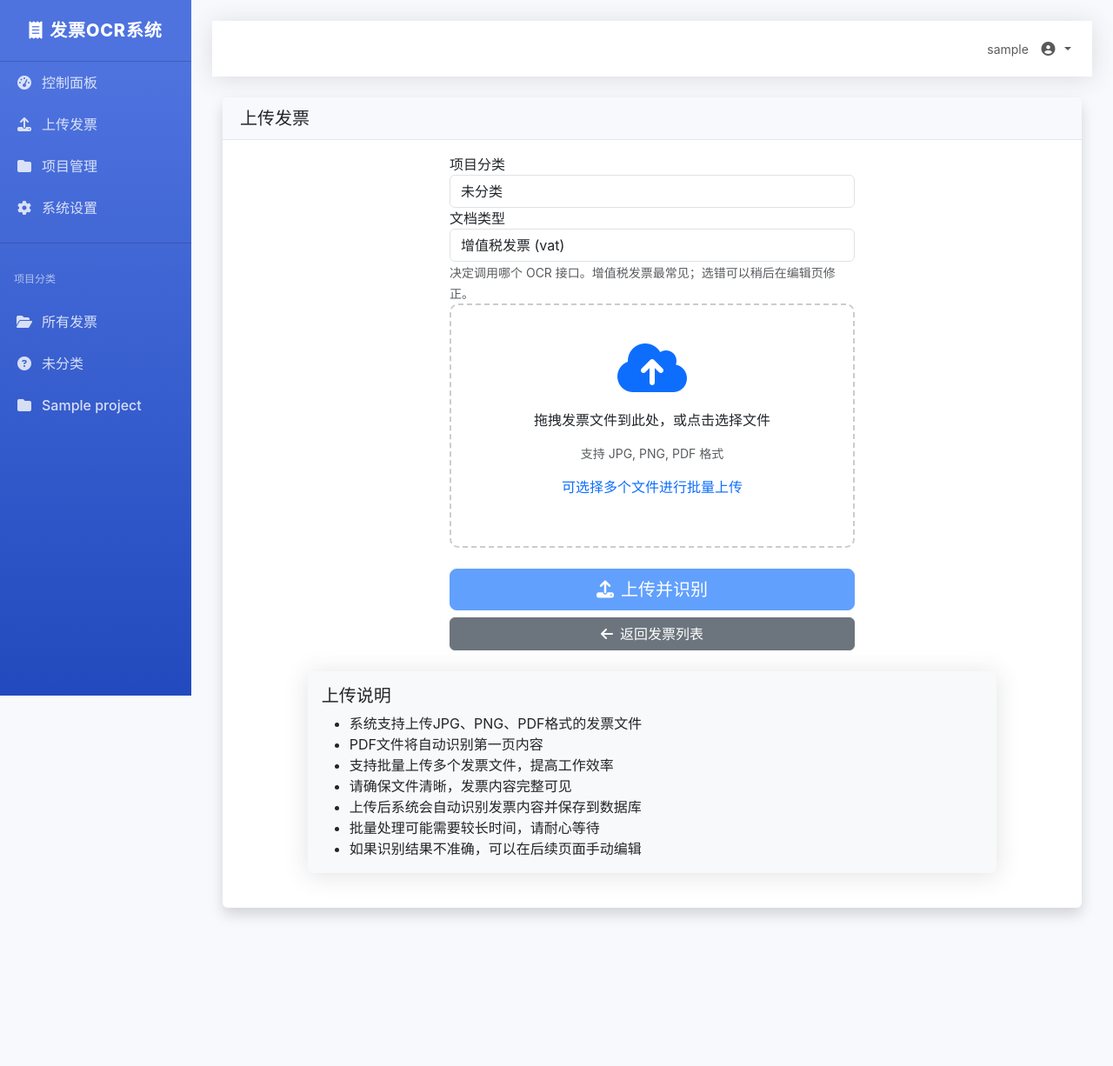
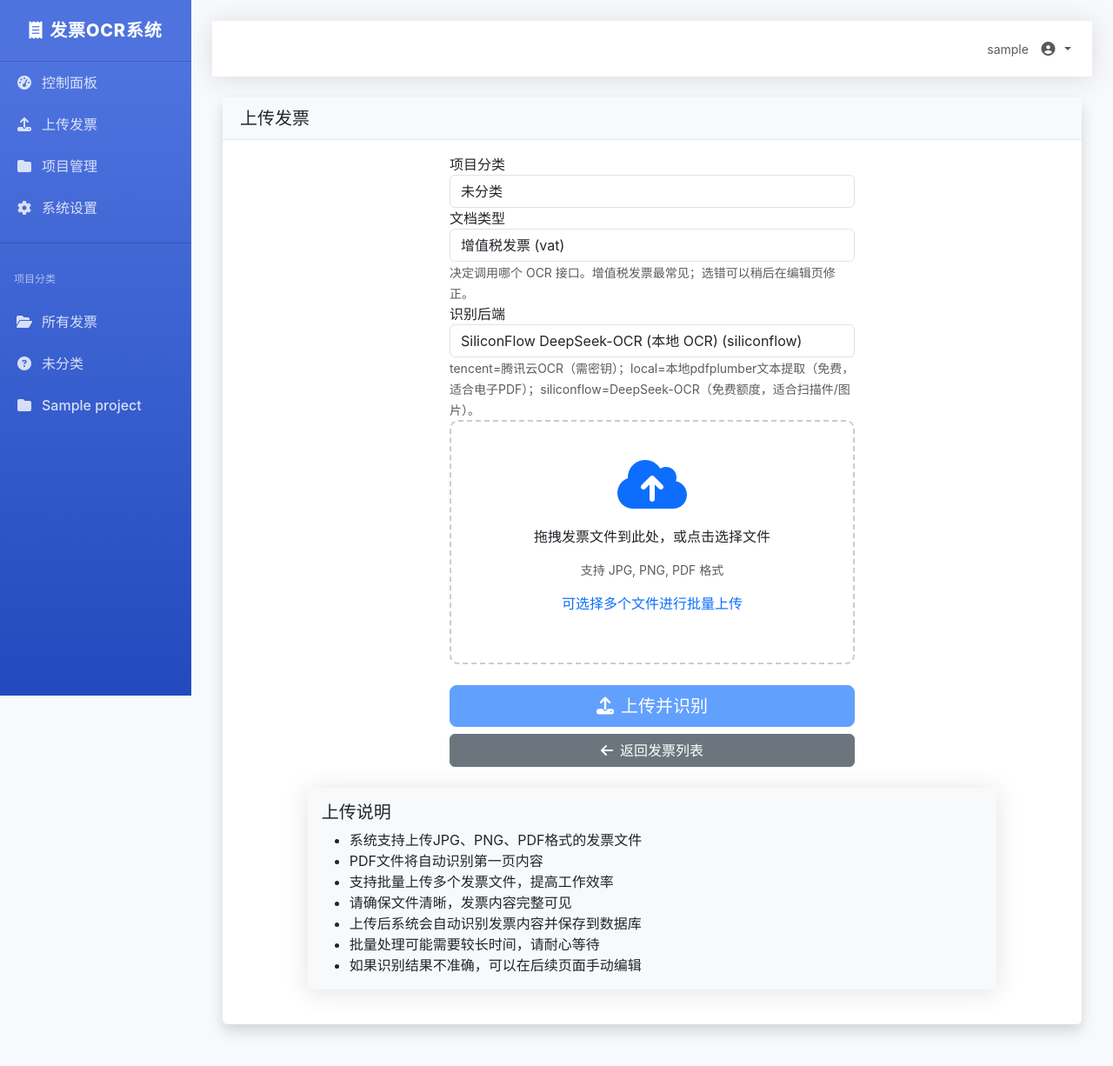
Before and after one commit to chiupam/invoiceOCR, a Flask app: page /upload in a window 1280 px wide. Shown: the whole page at 87% size. Before the commit the page ends 1055 px from the top, so only its background shows below. Run offline with Flask 2, Linux system fonts and the light colour scheme; a user stored in the database is signed in; tables that the repository leaves empty hold one stand-in row (values such as "Sample post"); some libraries are stand-ins or nearby versions.

Commit message:
Add OCR backend picker to upload flow
Threads the new multi-backend architecture (from core/extractors/) into
the web UI:

- app/routes.py: reads 'backend' form field (tencent/siliconflow/local),
  validates against the backend registry, passes to process_invoice_image()
- app/templates/upload.html: adds a '识别后端' selector next to the
  existing doc-type selector, populated from all_backends()

Default remains 'tencent' when no backend is submitted, so existing
callers keep working unchanged.

```diff
--- a/app/routes.py
+++ b/app/routes.py
@@ -14,6 +14,7 @@ import re
 from .models import db, Invoice, InvoiceItem, Project, Settings
 from .utils import save_uploaded_file, process_invoice_image, get_invoice_statistics, export_invoice, delete_invoice, export_project
 from core.doc_types import get as _get_doc_type, all_types as _all_doc_types
+from core.extractors import all_backends as _all_backends
 
 # 创建蓝图
 main = Blueprint('main', __name__)
@@ -297,9 +298,18 @@ def upload():
                 current_app.logger.warning(f"未知的 doc_type={doc_type!r}, 回退到 'vat'")
                 doc_type = 'vat'
 
+            # 获取 OCR 后端（'tencent' / 'siliconflow' / 'local'）。
+            # 默认为 'tencent' 保持向后兼容。
+            backend = (request.form.get('backend', '') or 'tencent').strip().lower()
+            from core.extractors import get_backend as _get_backend
+            if _get_backend(backend) is None:
+                current_app.logger.warning(f"未知的 backend={backend!r}, 回退到 'tencent'")
+                backend = 'tencent'
+
             # 处理发票文件
             result = process_invoice_image(
                 temp_file_path, project_id=project_id, doc_type=doc_type,
+                backend=backend,
             )
 
             if not result.get('success'):
@@ -351,7 +361,8 @@ def upload():
                           projects=projects,
                           default_project_id=default_project_id,
                           current_project_id=default_project_id,
-                          doc_types=_all_doc_types())
+                          doc_types=_all_doc_types(),
+                          backends=_all_backends())
 
 
 @main.route('/invoice/<int:invoice_id>')
--- a/app/templates/upload.html
+++ b/app/templates/upload.html
@@ -36,6 +36,17 @@
                                             {% endfor %}
                                         </select>
                                         <small class="form-text text-muted">决定调用哪个 OCR 接口。增值税发票最常见；选错可以稍后在编辑页修正。</small>
+                                    </div>
+
+                                    <!-- 选择 OCR 后端 -->
+                                    <div class="form-group">
+                                        <label for="backend">识别后端</label>
+                                        <select class="form-control" id="backend" name="backend">
+                                            {% for b in backends %}
+                                            <option value="{{ b.name }}" {% if loop.first %}selected{% endif %}>{{ b.display_name }} ({{ b.name }})</option>
+                                            {% endfor %}
+                                        </select>
+                                        <small class="form-text text-muted">tencent=腾讯云OCR（需密钥）；local=本地pdfplumber文本提取（免费，适合电子PDF）；siliconflow=DeepSeek-OCR（免费额度，适合扫描件/图片）。</small>
                                     </div>
 
                                     <div class="mb-4 text-center">
```
